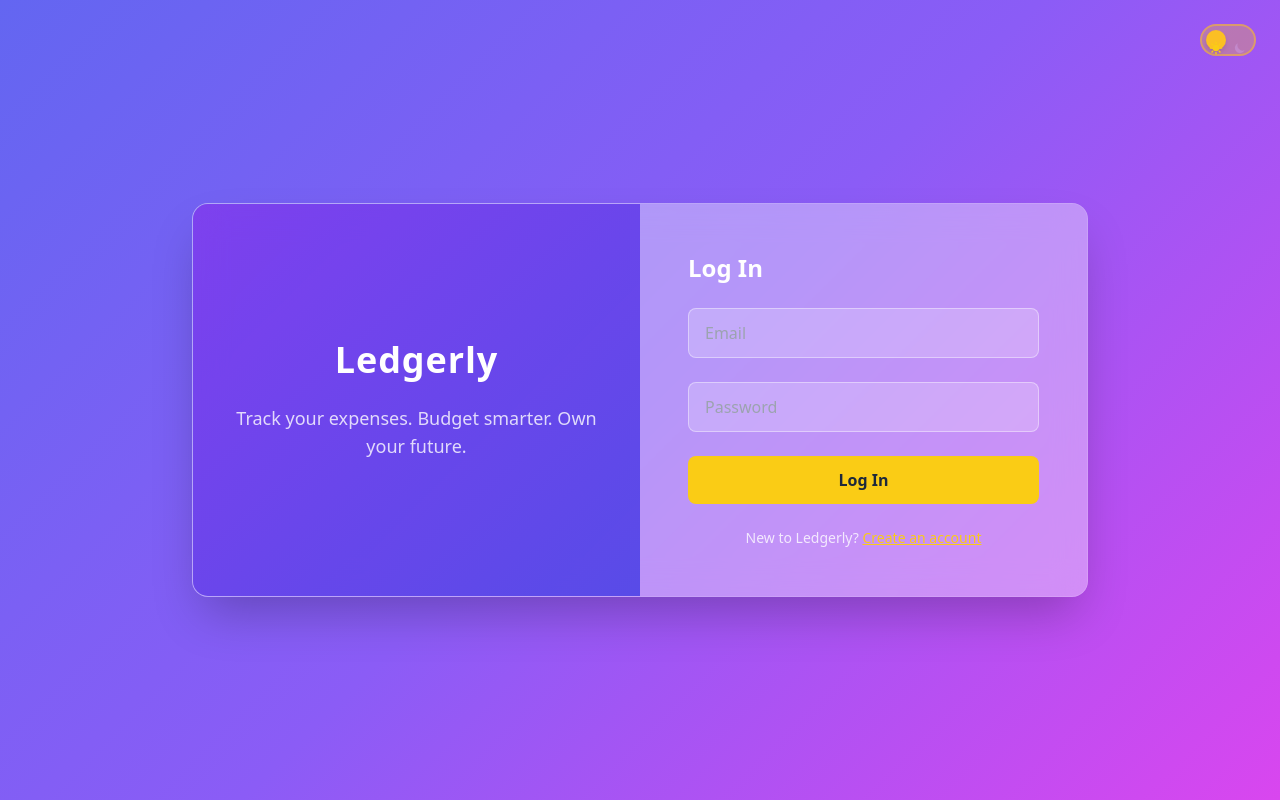
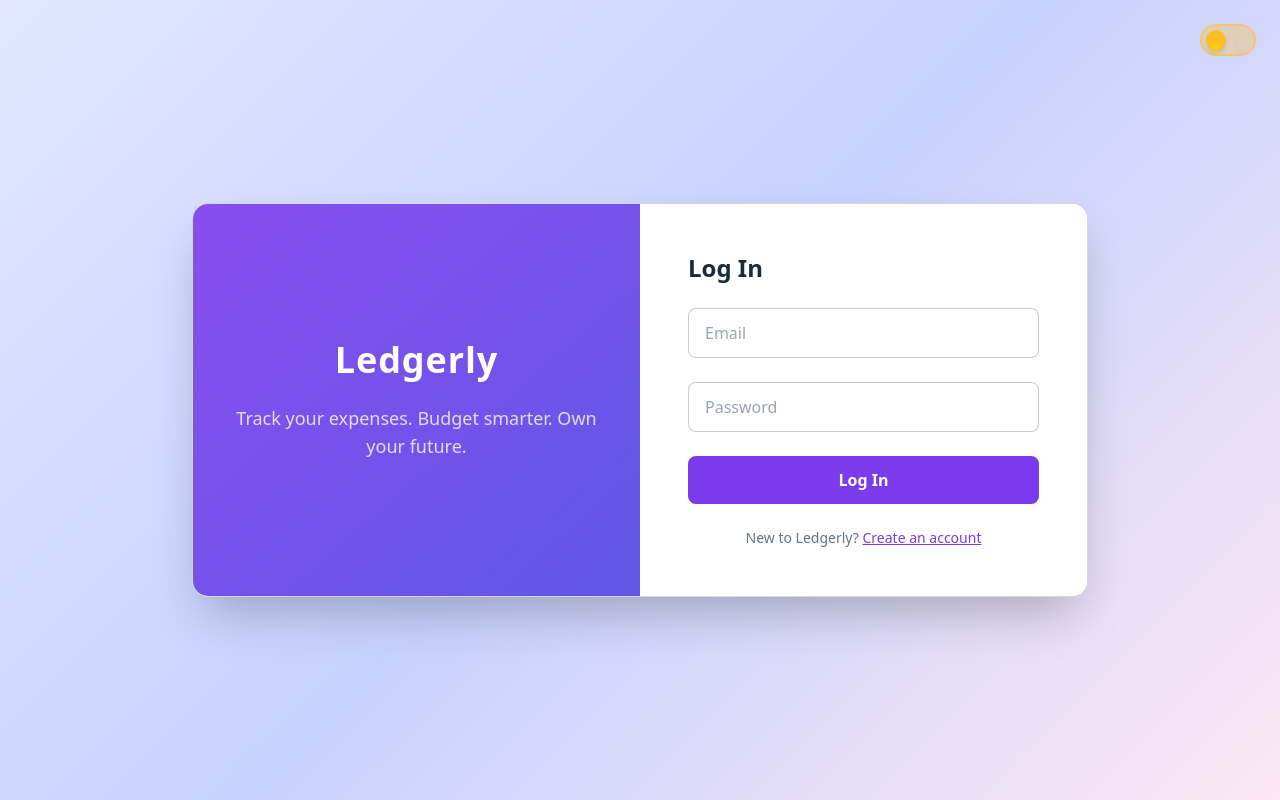
Before and after one commit to Chetancns/Ledgerly, a Next.js app in the folder ledgerly_app/: page /login in a window 1280 px wide. Built offline with nearby package versions, Linux system fonts and the light colour scheme; no server answers.

Commit message:
Fix light theme to use distinct light background with dark text for WCAG AA compliance
Co-authored-by: Chetancns <45734478+Chetancns@users.noreply.github.com>

```diff
--- a/ledgerly_app/src/index.css
+++ b/ledgerly_app/src/index.css
@@ -67,61 +67,61 @@
   --shadow-lg: 0 8px 24px rgba(0, 0, 0, 0.4);
 }
 
-/* Light theme variables - Gradient-based design matching dark theme style */
+/* Light theme variables - Clean light design with dark text for WCAG AA compliance */
 .light {
-  /* Keep the gradient background similar to dark theme but lighter */
-  --ledgerly-grad: linear-gradient(135deg, #6366f1 0%, #8b5cf6 50%, #d946ef 100%);
+  /* Light gradient background - soft pastel version */
+  --ledgerly-grad: linear-gradient(135deg, #e0e7ff 0%, #c7d2fe 50%, #fce7f3 100%);
 
-  /* Background colors - Use semi-transparent whites on gradient */
-  --bg-primary: rgba(255, 255, 255, 0.15);
-  --bg-secondary: rgba(255, 255, 255, 0.2);
-  --bg-tertiary: rgba(255, 255, 255, 0.25);
-  --bg-card: rgba(255, 255, 255, 0.2);
-  --bg-card-hover: rgba(255, 255, 255, 0.3);
+  /* Background colors - Light solid backgrounds */
+  --bg-primary: #f8fafc;
+  --bg-secondary: #f1f5f9;
+  --bg-tertiary: #e2e8f0;
+  --bg-card: rgba(255, 255, 255, 0.95);
+  --bg-card-hover: rgba(255, 255, 255, 1);
 
-  /* Text colors - White text on gradient backgrounds for WCAG AA compliance */
-  --text-primary: #ffffff;
-  --text-secondary: #f1f5f9;
-  --text-muted: rgba(255, 255, 255, 0.8);
-  --text-inverse: #1e293b;
+  /* Text colors - Dark text on light backgrounds for WCAG AA compliance (4.5:1+ ratio) */
+  --text-primary: #1e293b;
+  --text-secondary: #334155;
+  --text-muted: #64748b;
+  --text-inverse: #ffffff;
 
   /* Border colors */
-  --border-primary: rgba(255, 255, 255, 0.3);
-  --border-secondary: rgba(255, 255, 255, 0.2);
+  --border-primary: rgba(0, 0, 0, 0.15);
+  --border-secondary: rgba(0, 0, 0, 0.08);
 
-  /* Accent colors */
-  --accent-primary: #facc15;
-  --accent-primary-hover: #fde047;
-  --accent-secondary: #ec4899;
+  /* Accent colors - Darker for better contrast on light backgrounds */
+  --accent-primary: #7c3aed;
+  --accent-primary-hover: #6d28d9;
+  --accent-secondary: #db2777;
 
-  /* Status colors */
-  --color-success: #4ade80;
-  --color-success-bg: rgba(74, 222, 128, 0.2);
-  --color-error: #f87171;
-  --color-error-bg: rgba(248, 113, 113, 0.2);
-  --color-warning: #fbbf24;
-  --color-warning-bg: rgba(251, 191, 36, 0.2);
-  --color-info: #60a5fa;
-  --color-info-bg: rgba(96, 165, 250, 0.2);
+  /* Status colors - Darker variants for light theme */
+  --color-success: #16a34a;
+  --color-success-bg: rgba(22, 163, 74, 0.1);
+  --color-error: #dc2626;
+  --color-error-bg: rgba(220, 38, 38, 0.1);
+  --color-warning: #d97706;
+  --color-warning-bg: rgba(217, 119, 6, 0.1);
+  --color-info: #2563eb;
+  --color-info-bg: rgba(37, 99, 235, 0.1);
 
   /* Skeleton loader colors */
-  --skeleton-base: rgba(255, 255, 255, 0.15);
-  --skeleton-shimmer: rgba(255, 255, 255, 0.3);
+  --skeleton-base: rgba(0, 0, 0, 0.08);
+  --skeleton-shimmer: rgba(0, 0, 0, 0.12);
 
   /* Navigation */
-  --nav-bg: rgba(255, 255, 255, 0.15);
-  --nav-active: #facc15;
+  --nav-bg: rgba(255, 255, 255, 0.9);
+  --nav-active: #7c3aed;
 
-  /* Input/Form colors - Semi-transparent for glass effect */
-  --input-bg: rgba(255, 255, 255, 0.2);
-  --input-border: rgba(255, 255, 255, 0.4);
-  --input-text: #ffffff;
-  --input-placeholder: rgba(255, 255, 255, 0.7);
+  /* Input/Form colors - Light backgrounds with dark text */
+  --input-bg: rgba(255, 255, 255, 0.9);
+  --input-border: rgba(0, 0, 0, 0.2);
+  --input-text: #1e293b;
+  --input-placeholder: rgba(0, 0, 0, 0.5);
 
   /* Shadow */
-  --shadow-sm: 0 1px 2px rgba(0, 0, 0, 0.15);
-  --shadow-md: 0 4px 6px rgba(0, 0, 0, 0.2);
-  --shadow-lg: 0 8px 24px rgba(0, 0, 0, 0.25);
+  --shadow-sm: 0 1px 2px rgba(0, 0, 0, 0.08);
+  --shadow-md: 0 4px 6px rgba(0, 0, 0, 0.1);
+  --shadow-lg: 0 8px 24px rgba(0, 0, 0, 0.15);
 }
 
 /* Theme utility classes */
```
